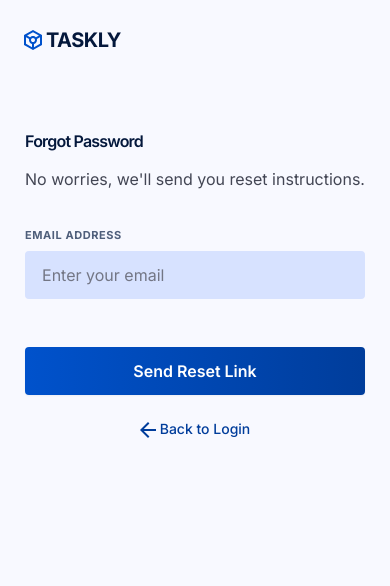
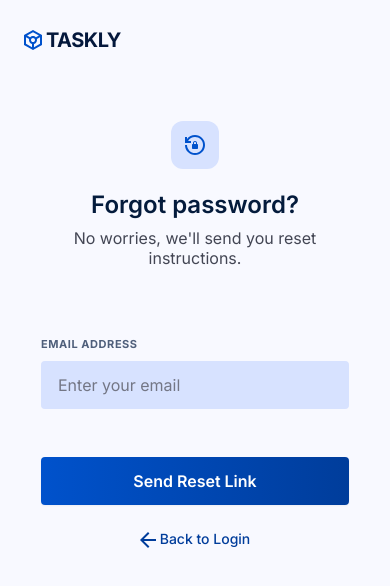
Before and after one commit to AyaHassan55/taskly, a React (Vite) app: page /forgot-password in a window 390 px wide. Shown: the top 586 px of the page. Built offline with nearby package versions, Linux system fonts and the light colour scheme.

Commit message:
style(auth):make forgot password responsive

```diff
--- a/src/components/ResendSection.tsx
+++ b/src/components/ResendSection.tsx
@@ -28,7 +28,9 @@ const ResendSection = ({timeLeft,canResend,attempts,hasReachedLimit,restartTimer
         }
     };
     return (
-        <div className="flex flex-col items-center justify-center mt-6 gap-3">
+        // desktop resend
+        <div className="hidden md:flex flex-col items-center justify-center mt-6 gap-3 ">
+
             <h3 className="text-[11px] font-bold text-[#434654] leading-[16.5px] tracking-[0.55px] uppercase">Didn't receive the email?</h3>
             <button disabled={!canResend || hasReachedLimit} type="button"
                 onClick={handleResend}
@@ -40,6 +42,8 @@ const ResendSection = ({timeLeft,canResend,attempts,hasReachedLimit,restartTimer
             </button>
 
         </div>
+
+
     )
 }
 
--- a/src/pages/Forgot_Password.tsx
+++ b/src/pages/Forgot_Password.tsx
@@ -9,6 +9,9 @@ import { useResendTimer } from "../hooks/useResendTimer";
 import ResendSection from "../components/ResendSection";
 import toast from "react-hot-toast";
 import forgotPassword from "../services/auth/forgot-password.service";
+import ResendIcon from "../assets/icons/resend-Icon.svg"
+import SuccessIcon from "../assets/icons/Icon_success.svg"
+import { formatTime } from "../utils/format-time";
 interface IProps {
 
 
@@ -34,13 +37,13 @@ const Forgot_Password = ({ }: IProps) => {
     incrementAttempts,
   } = useResendTimer();
 
-   useEffect(()=>{
-     if(hasReachedLimit){
+  useEffect(() => {
+    if (hasReachedLimit) {
       toast.error('You have reached the maximum number of resend attempts.')
     }
-   },[hasReachedLimit])
+  }, [hasReachedLimit])
   // handle form submission
-  const onSubmit =async (data: ForgotPasswordFormData) => {
+  const onSubmit = async (data: ForgotPasswordFormData) => {
     try {
       setLoading(true);
       await forgotPassword(data.email)
@@ -55,17 +58,23 @@ const Forgot_Password = ({ }: IProps) => {
     } finally { setLoading(false) }
   }
   return (
-    <div className="flex justify-center align-center min-h-screen w-full " >
+    <div className="flex justify-center md:items-center  items-start min-h-screen w-full " >
       {/* card */}
-      <div className="card md:w-md flex-col  justify-start border border-transparent rounded-lg md:shadow-[0px_24px_48px_-12px_#041B3C0F] md:p-10" >
+      <div className="card md:w-md flex flex-col  md:justify-start justify-center border border-transparent rounded-lg
+      md:shadow-[0px_24px_48px_-12px_#041B3C0F] p-10
+      shadow-[0px_24px_48px_-12px_#041B3C0F ]  "
+      >
+        <div className="md:hidden w-12 h-12 rounded-xl bg-[#D7E2FF] flex items-center justify-center mx-auto">
+          <img src={ResendIcon} alt="resend icon " />
+        </div>
         {/* Header */}
-        <header className="flex flex-col justify-start align-center  mt-10 gap-1.75">
-          <h1 className="md:text-[32px] font-semibold leading-10 tracking-[-0.8px] ">Forgot Password</h1>
-          <p className="text-[#434654] md:text-[14px] font-normal leading-[22.75px] tracking-normal md:pb-[0.75px]">
+        <header className="flex flex-col justify-start items-center md:items-start  md:mt-10 gap-1.75">
+          <h1 className="md:text-[32px] text-[24px] font-semibold md:leading-10 leading-8 md:tracking-[-0.8px] tracking-normal text-[#041B3C] md:mt-0 mt-5 ">Forgot password?</h1>
+          <p className="text-[#434654] text-center md:text-start md:text-[14px] font-normal md:leading-[22.75px] leading-5 tracking-normal md:pb-[0.75px] pb-8 ">
             No worries, we'll send you reset instructions.
           </p>
         </header>
-        <form onSubmit={handleSubmit(onSubmit)} className="flex flex-col justify-start align-center gap-6 mt-6 w-full" >
+        <form onSubmit={handleSubmit(onSubmit)} className=" flex flex-col justify-start items-center gap-6 mt-6 w-full" >
           <FormInput label="Email address" placeholder="Enter your email" type="email" registration={register("email")} error={errors.email} />
           {/* submit button */}
           <button className="w-full  h-12 flex items-center justify-center cursor-pointer bg-linear-to-r
@@ -78,11 +87,12 @@ const Forgot_Password = ({ }: IProps) => {
             )}
           </button>
 
-          <div className="w-full flex items-center justify-center md:gap-[3.99px]">
+          <div className="w-full flex items-center justify-center md:gap-[3.99px] mb-4">
             <a href="/login" className="text-[var(--color-primary)] text-[14px] font-medium leading-5 tracking-normal"> <span>
               <img src={backToLoginIcon} className="inline-block mr-1" />
             </span>Back to Login</a>
           </div>
+          <div className="md:block hidden">
             {isSuccess && (
               <div className="flex flex-col gap-3">
                 <SuccessAlert />
@@ -95,10 +105,35 @@ const Forgot_Password = ({ }: IProps) => {
               </div>
             )}
 
+          </div>
 
 
         </form>
+        <div className="md:hidden block">
+          {isSuccess && (
+            <>
+              <div className="w-full flex flex-col items-start bg-[#82F9BE33] border border-transparent text-green-700 p-4 gap-3 rounded-lg relative" >
+                <div className="flex items-start justify-center gap-3">
+                  <img src={SuccessIcon} alt="Success" className="inline-block" />
+                  <p className=" md:pr-[24.78px] text-[#005235] md:font-normal font-medium md:text-[14px] text-[12px] md:leading-[17.5px] leading-[19.5px] ">If an account exists with this email, we’ve
+                    sent a password reset link.</p>
+                </div>
 
+                <div className="border-t border-slate-300 flex items-center justify-between gap-3 pt-3">
+                   <h3 className="text-[11px] font-bold text-[#00523599] leading-[16.5px] tracking-[1.1px] uppercase">Didn't receive the email?</h3>
+                   <button className="text-[#003D9B] font-bold text-[11px] leading-[16.5px] tracking-[1.1px] uppercase    ">
+                     {canResend ? `Resend Email` : `Resend in ${formatTime(timeLeft)}`}
+                   </button>
+
+                </div>
+
+
+
+
+              </div></>
+          )}
+
+        </div>
 
       </div>
 
```
Also changed, not shown: src/assets/icons/resend-Icon.svg (added). Lines whose indentation alone changed are shown as unchanged.
